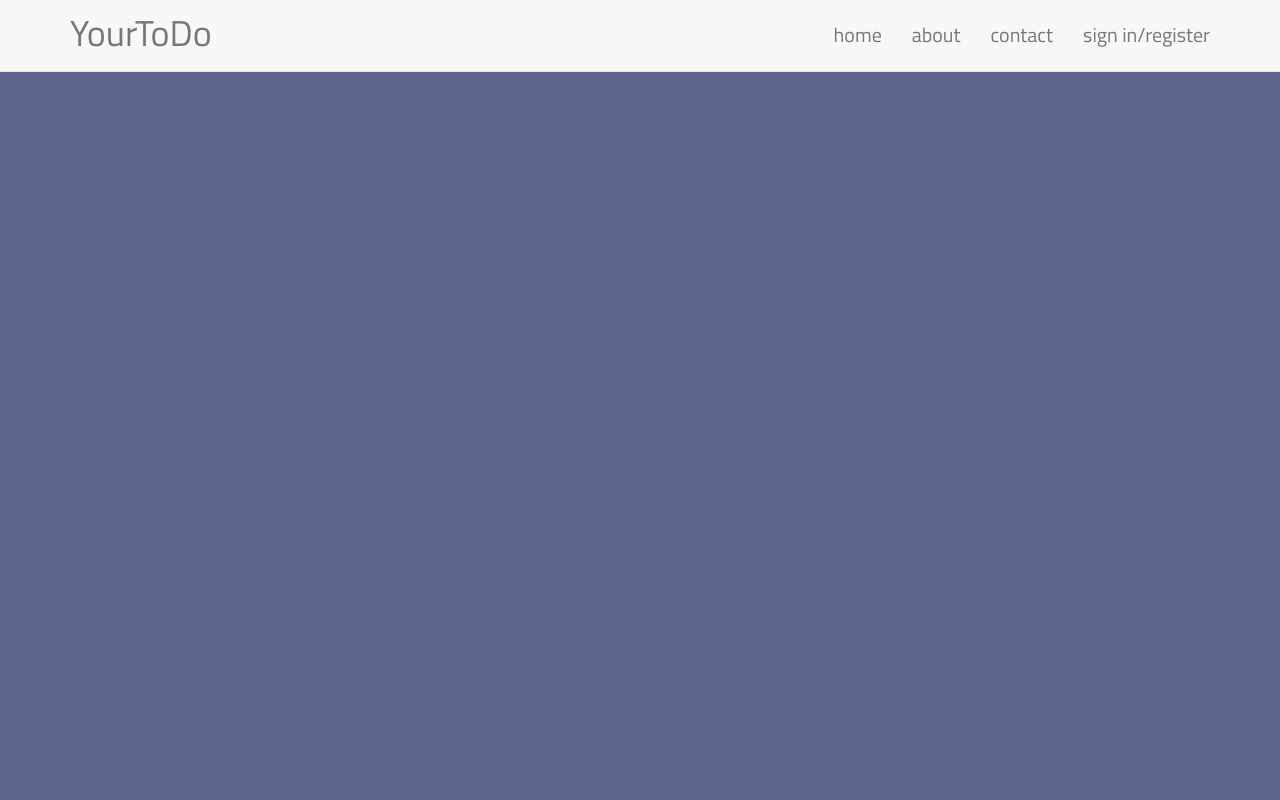
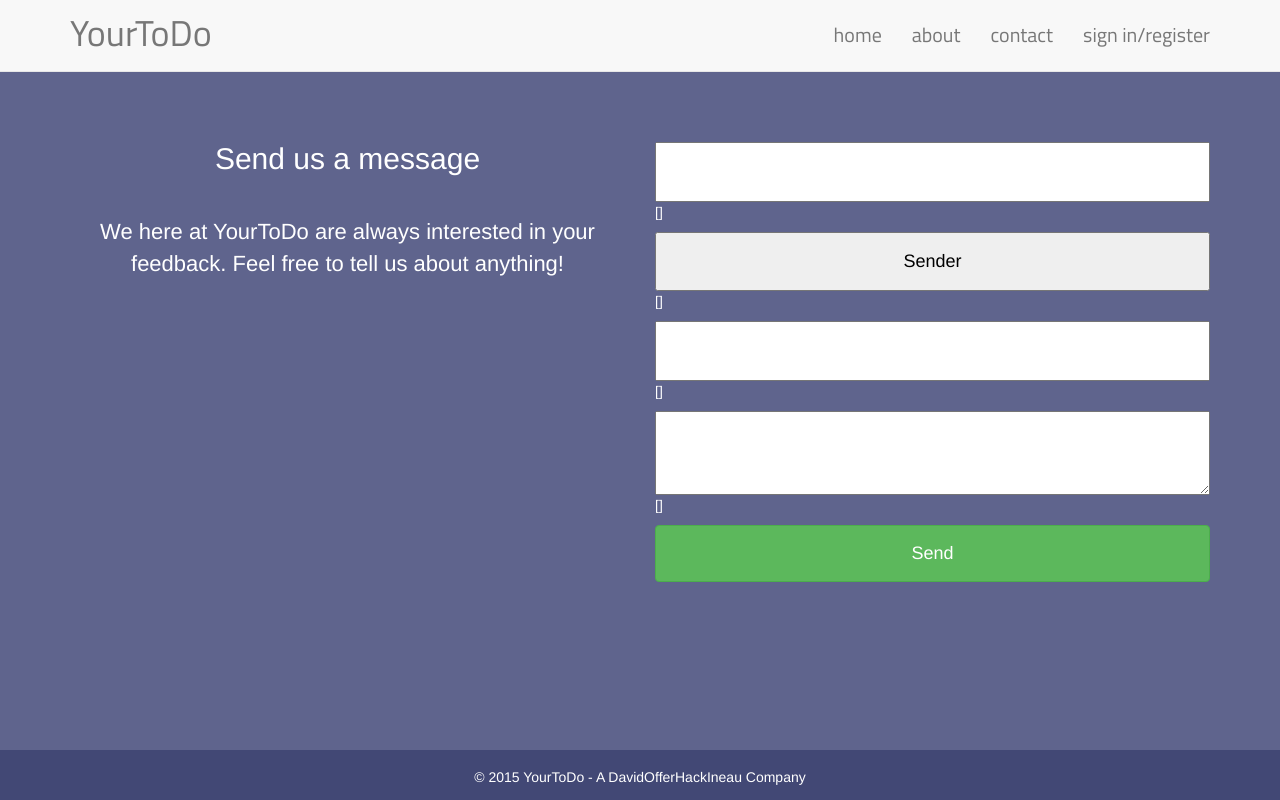
Before and after one commit to bendavidsonku/YourToDo, a Django app: template YourToDo/templates/static/contact.html in a window 1280 px wide. Run offline with Django 3.2, Linux system fonts and the light colour scheme; the template is opened without the code that fills it, so the values that code supplies are empty, except form fields; tables that the repository leaves empty hold one stand-in row (values such as "Sample post"); form fields are guessed from the names that the template uses; some libraries are stand-ins or nearby versions.

Commit message:
Create contact & contact success pages. Setup email backend & account.

```diff
--- a/YourToDo/forms.py
+++ b/YourToDo/forms.py
@@ -36,3 +36,9 @@ class defaultUserRegistrationForm(UserCreationForm):
 				user.save()
 
 			return user
+
+class ContactForm(forms.Form):
+    name = forms.CharField(max_length = 50, widget = forms.TextInput(attrs={'placeholder': 'Name'}), required = True)
+    subject = forms.CharField(max_length = 100, widget=forms.TextInput(attrs={'placeholder': 'Subject'}), required = True)
+    message = forms.CharField(widget = forms.Textarea(attrs={'placeholder': 'Message'}), required = True)
+    sender = forms.EmailField(widget = forms.TextInput(attrs={'placeholder': 'Email'}), required = True)
--- a/YourToDo/templates/static/contact.html
+++ b/YourToDo/templates/static/contact.html
@@ -4,6 +4,38 @@
 
 {% block content %}
     <div class="container">
+        <div class="form-contact">
+            <br><br><br>
+            <div class="row">
+                <div class="form-contact-text col-lg-6 col-md-6 col-sm-6 col-xs-12">
+                    <h2>Send us a message</h2>
+                    <br>
+                    <p>We here at YourToDo are always interested in your feedback. Feel free to tell us about anything!</p>
+                </div>
+                <div class="col-lg-6 col-md-6 col-sm-6 col-xs-12">
+                    <form action="/contact/" method="post">{% csrf_token %}
+                        {{ form.name }}
+                        {{ form.name.errors }}
+                        <br>
 
+                        {{ form.sender }}
+                        {{ form.sender.errors }}
+                        <br>
+
+                        {{ form.subject }}
+                        {{ form.subject.errors }}
+                        <br>
+
+                        {{ form.message }}
+                        {{ form.message.errors }}
+                        <br>
+                        <input type="submit" class="btn btn-success submit" id="confirm_registration" value="Send"/>
+                    </form>
+                </div>
+            </div>
+        </div>
+        <div class="footer">
+            <p>&copy; 2015 YourToDo - A DavidOfferHackIneau Company</p>
+        </div>
     </div>
 {% endblock %}
--- a/YourToDo/templates/static/contact_success.html
+++ b/YourToDo/templates/static/contact_success.html
@@ -4,6 +4,9 @@
 
 {% block content %}
     <div class="container">
-
+        <h2 class="contact-success">Thanks! Your message has been sent successfully. We'll be in touch soon.</h2>
+        <div class="footer">
+            <p>&copy; 2015 YourToDo - A DavidOfferHackIneau Company</p>
+        </div>
     </div>
 {% endblock %}
--- a/YourToDo/urls.py
+++ b/YourToDo/urls.py
@@ -34,6 +34,7 @@ urlpatterns += patterns('',
     # Static Pages
     url(r'^about/$',    'YourToDo.views.about'),
     url(r'^contact/$',    'YourToDo.views.contact'),
+    url(r'^contact_success/$', 'YourToDo.views.contact_success'),
 
     # User Authentication Urls
     url(r'^login/$',    'YourToDo.views.login'),
--- a/static/css/styles.css
+++ b/static/css/styles.css
@@ -70,7 +70,6 @@ ul.navbar-nav>li {
 }
 
 .base-content {
-	height: 450px;
 	color: #fff;
 }
 
@@ -165,6 +164,34 @@ ul.navbar-nav>li {
 	font-weight: bold;
 }
 
+.form-contact {
+	color: #fff;
+}
+
+.form-contact-text {
+	font-size: 22px;
+	text-align: center;
+	margin-top: -10px;
+}
+
+.form-contact input, .form-contact textarea {
+	width: 100%;
+	padding: 15px;
+	margin-top: 10px;
+	font-size: 18px;
+	color: #000;
+}
+
+.form-contact input.submit {
+	color: #fff;
+}
+
+.contact-success {
+	color: #fff;
+	text-align: center;
+	margin-top: 45px;
+}
+
 .registration-success {
 	color: #fff;
 }
```
Also changed, not shown: YourToDo/settings.py (+9 -0 lines), YourToDo/views.py (+26 -1 lines).
